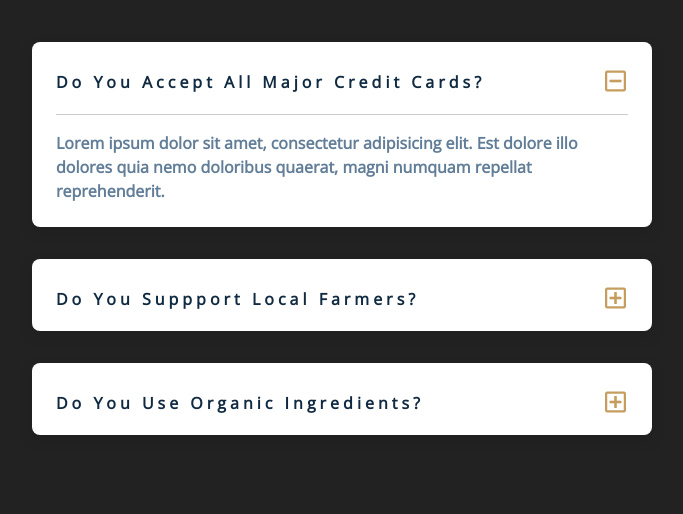
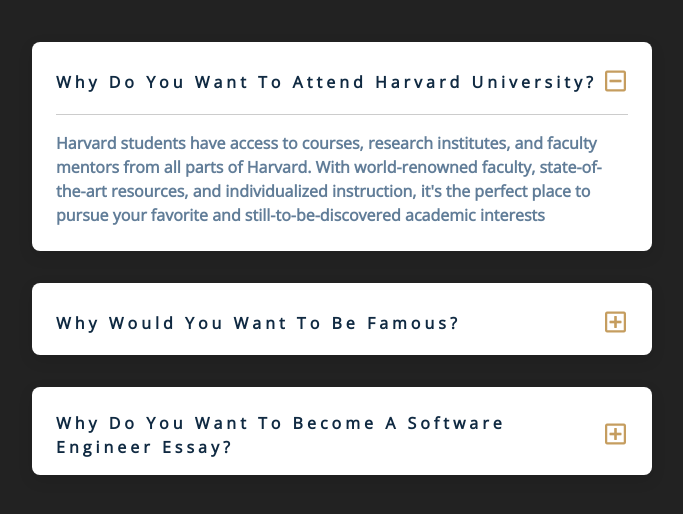
Before and after one commit to abdulsaabir/100-Vanilla-JavaScript-projects, a plain HTML site: page 6-Questions/index.html in a window 1280 px wide. Both pictures are taken after a click on the button 913 px from the left and 264 px from the top of the page. Shown: the part 182-696 px from the top of the page, without its empty margins (298-981 px from the left). Drawn offline with nearby package versions, Linux system fonts and the light colour scheme.

Commit message:
Question Project

```diff
--- a/6-Questions/app.js
+++ b/6-Questions/app.js
@@ -1,5 +1,5 @@
 // the main undrestanding is in css
-//showAll is the class doing all the job
+//Show-text is the class doing all the job
 
 // choose all the element parents
 let parent = document.querySelectorAll('.question')
--- a/6-Questions/index.html
+++ b/6-Questions/index.html
@@ -26,7 +26,7 @@
           <article class="question">
             <!-- question title -->
             <div class="question-title">
-              <p>do you accept all major credit cards?</p>
+              <p>Why do you want to attend Harvard University?</p>
               <button type="button" class="question-btn">
                 <span class="plus-icon">
                   <i class="far fa-plus-square"></i>
@@ -39,9 +39,7 @@
             <!-- question text -->
             <div class="question-text">
               <p>
-                Lorem ipsum dolor sit amet, consectetur adipisicing elit. Est
-                dolore illo dolores quia nemo doloribus quaerat, magni numquam
-                repellat reprehenderit.
+                Harvard students have access to courses, research institutes, and faculty mentors from all parts of Harvard. With world-renowned faculty, state-of-the-art resources, and individualized instruction, it's the perfect place to pursue your favorite and still-to-be-discovered academic interests
               </p>
             </div>
           </article>
@@ -50,7 +48,7 @@
           <article class="question">
             <!-- question title -->
             <div class="question-title">
-              <p>do you suppport local farmers?</p>
+              <p>Why would you want to be famous?</p>
               <button type="button" class="question-btn">
                 <span class="plus-icon">
                   <i class="far fa-plus-square"></i>
@@ -63,9 +61,7 @@
             <!-- question text -->
             <div class="question-text">
               <p>
-                Lorem ipsum dolor sit amet, consectetur adipisicing elit. Est
-                dolore illo dolores quia nemo doloribus quaerat, magni numquam
-                repellat reprehenderit.
+                The desire to be seen/valued was the biggest perceived appeal of fame, followed by the desire for status, followed by a prosocial motivation. Interestingly, the motivations were associated with different fundamental human needs.
               </p>
             </div>
           </article>
@@ -74,7 +70,7 @@
           <article class="question">
             <!-- question title -->
             <div class="question-title">
-              <p>do you use organic ingredients?</p>
+              <p>Why do you want to become a software engineer essay?</p>
               <!-- button -->
               <button type="button" class="question-btn">
                 <span class="plus-icon">
@@ -88,9 +84,9 @@
             <!-- question text -->
             <div class="question-text">
               <p>
-                Lorem ipsum dolor sit amet, consectetur adipisicing elit. Est
-                dolore illo dolores quia nemo doloribus quaerat, magni numquam
-                repellat reprehenderit.
+                I Love Software Engineering
+
+                Software engineer, to me, is an art, a creativity and intelligent skills to breath life into the code and build applications to solve the day to day affairs. It is a passion to work with 0s and 1s and give them a meaning which can be understood by the machines as well as humans.
               </p>
             </div>
           </article>
--- a/6-Questions/styles.css
+++ b/6-Questions/styles.css
@@ -73,6 +73,7 @@
   color: var(--clr-grey-1);
   line-height: 1.5;
   font-size: 0.875rem;
+  background-color: #222;
 }
 ul {
   list-style-type: none;
@@ -129,7 +130,7 @@
   }
   body {
     font-size: 1rem;
-    background-color: #222;
+
   }
   h1,
   h2,
```
